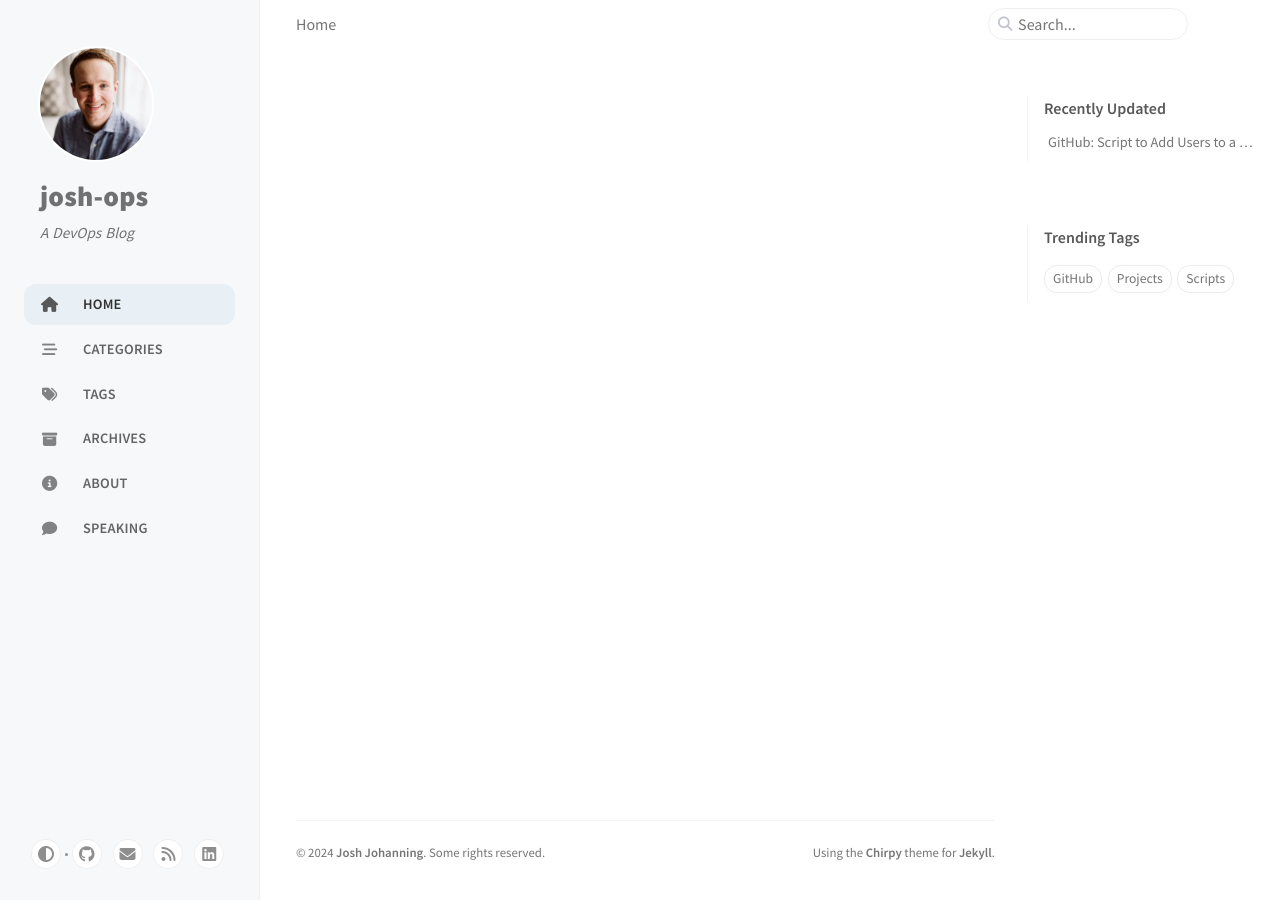
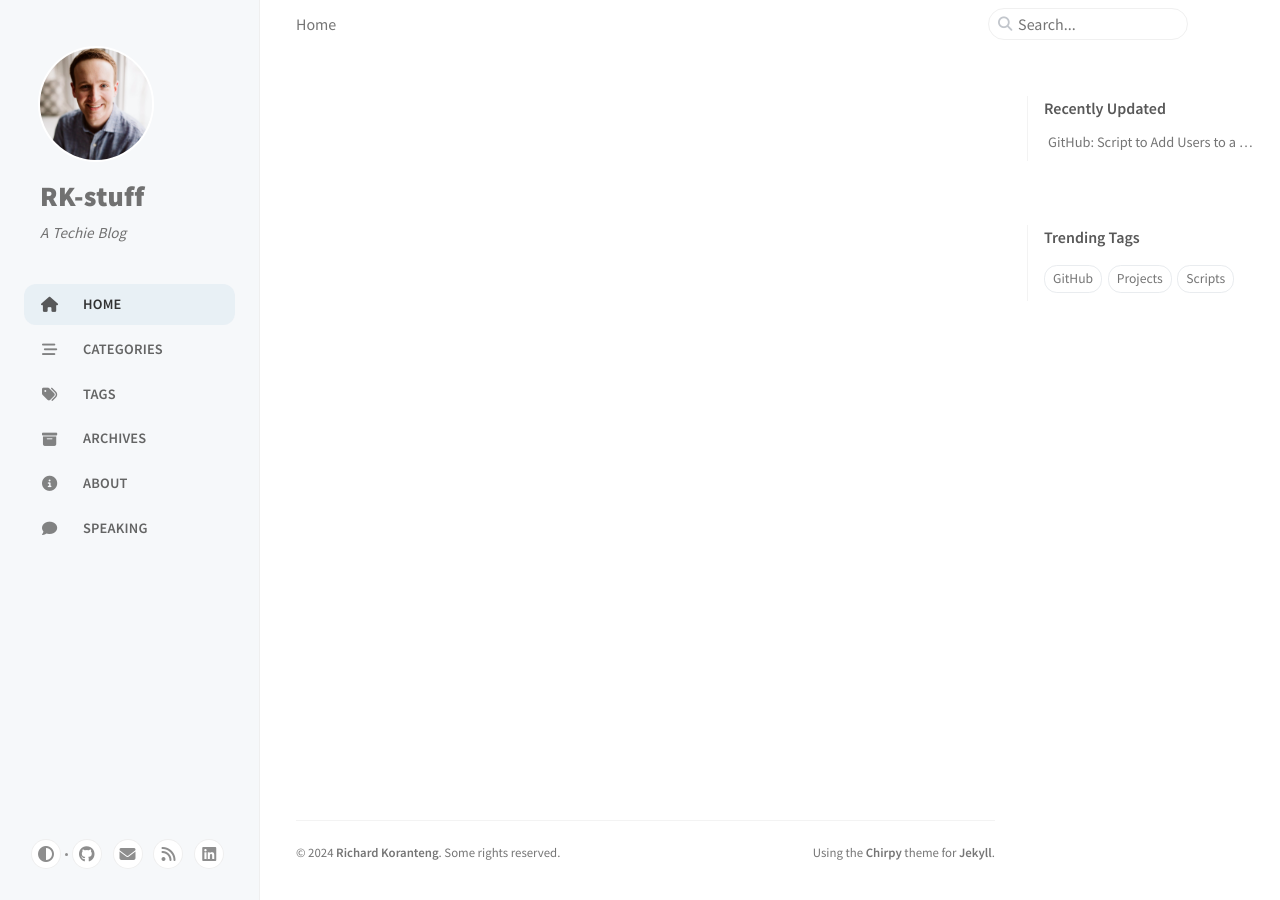
Before and after one commit to RKKoranteng/blog, a Jekyll site: the page built from index.html, in a window 1280 px wide. Built offline with Jekyll 4.4.1, drawn with Linux system fonts in a browser that asks for light colours; cached includes are drawn as plain includes.

Commit message:
Update _config.yml

```diff
--- a/_config.yml
+++ b/_config.yml
@@ -9,48 +9,49 @@ theme: jekyll-theme-chirpy
 lang: en
 
 # Change to your timezone › https://kevinnovak.github.io/Time-Zone-Picker
-timezone: America/Chicago
+timezone: America/New_York
 
 # jekyll-seo-tag settings › https://github.com/jekyll/jekyll-seo-tag/blob/master/docs/usage.md
 # ↓ --------------------------
 
-title: josh-ops # the main title
+title: RK-stuff # the main title
 
-tagline: A DevOps Blog # it will display as the sub-title
+tagline: A Techie Blog  # it will display as the sub-title
 
 description: >- # used by seo meta and the atom feed
-  Blogging about Azure DevOps and GitHub practices, tips, and my continuous improvement DevOps journey.
+  Blogging about databases, automation, cloud and my continuous improvement DevOps journey.
 
 # Fill in the protocol & hostname for your site.
 # e.g. 'https://username.github.io', note that it does not end with a '/'.
-#url: "https://josh-ops.com"
+url: https://RKKoranteng.github.io
+#url: "https://rkkoranteng.com"
 
 github:
   username: rkkoranteng # change to your github username
 
-twitter:
-  username: rkkoranteng # change to your twitter username
+#twitter:
+  #username: rkkoranteng # change to your twitter username
 
 social:
   # Change to your full name.
   # It will be displayed as the default author of the posts and the copyright owner in the Footer
-  name: Josh Johanning
-  email: jjohanning@uwalumni.com # change to your email address
+  name: Richard Koranteng
+  email: richard@rkkoranteng.com # change to your email address
   links:
     # The first element serves as the copyright owner's link
-    - https://github.com/joshjohanning # change to your github homepage
-    - https://twitter.com/jjjettrain # change to your twitter homepage
+    - https://github.com/RKKoranteng # change to your github homepage
+    #- https://twitter.com/rkkoranteng # change to your twitter homepage
     # Uncomment below to add more social links
     # - https://www.facebook.com/username
-    - https://www.linkedin.com/in/joshua-johanning/
+    - https://www.linkedin.com/in/richard-koranteng
 
-google_site_verification: eTIC71VhPBtwll8rNv7qlXud1yJh6E88No39MdcM_MI # change to your verification string
+#google_site_verification: eTIC71VhPBtwll8rNv7qlXud1yJh6E88No39MdcM_MI # change to your verification string
 
 # ↑ --------------------------
 # The end of `jekyll-seo-tag` settings
 
-google_analytics:
-  id: "G-GE92ZJY22K" # fill in your Google Analytics ID
+#google_analytics:
+#  id: "G-GE92ZJY22K" # fill in your Google Analytics ID
 
 # Prefer color scheme setting.
 #
@@ -89,7 +90,7 @@ comments:
     shortname: # fill with the Disqus shortname. › https://help.disqus.com/en/articles/1717111-what-s-a-shortname
   # utterances settings › https://utteranc.es/
   utterances:
-    repo: joshjohanning/joshjohanning.github.io
+    repo: rkkoranteng/richardkoranteng.github.io
     issue_term: title # < url | pathname | title | ...>
   # Giscus options › https://giscus.app
   giscus:
```
